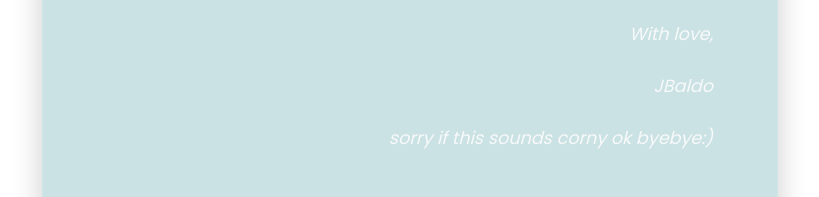
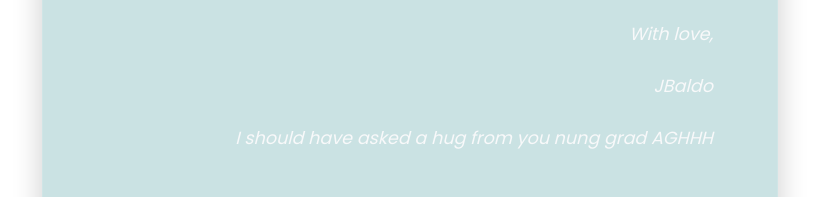
Before and after one commit to sokamorrow/sokawmorrow, a plain HTML site: page index.html in a window 1280 px wide. Shown: the part 2500-2697 px from the top of the page, without its empty margins (230-1049 px from the left). Drawn offline with Linux system fonts and the light colour scheme.

Commit message:
Update index.html

```diff
--- a/index.html
+++ b/index.html
@@ -449,7 +449,7 @@
           <div class="signature">
             <p>With love,</p>
             <p>JBaldo</p>
-            <p>sorry if this sounds corny ok byebye:)</p>
+            <p>I should have asked a hug from you nung grad AGHHH</p>
           </div>
         </div>
 
```
